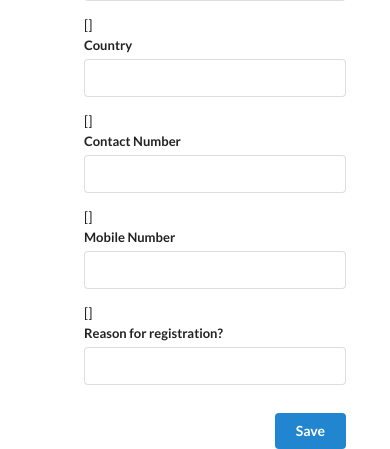
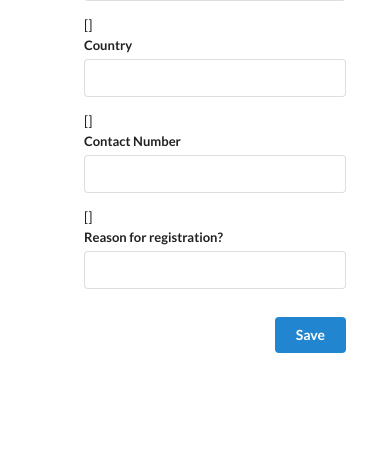
Before and after one commit to pije76/juhapura, a Django app: template juhapura/templates/matrimonial/basic_profile.html in a window 390 px wide. Shown: the part 1212-1661 px from the top of the page. After the commit the page ends 1565 px from the top, so only its background shows below. Run offline with Django 3.2, Linux system fonts and the light colour scheme; the template is opened without the code that fills it: most values are stand-ins (such as "Sample title", 1, 10 or a date in 2020); form fields are guessed from the names that the template uses; some libraries are stand-ins or nearby versions.

Commit message:
Removed mobile number

```diff
--- a/juhapura/matrimonial/forms.py
+++ b/juhapura/matrimonial/forms.py
@@ -29,8 +29,6 @@ class BasicProfileUpdateForm(forms.ModelForm):
     contact_no = forms.IntegerField(widget=forms.TextInput(
             attrs={'placeholder': 'Please provide contact number where one can get in touch with proposal'}
             ))
-
-    mobile_no = forms.IntegerField(widget=forms.TextInput())
 
     # city = forms.ChoiceField(forms.Select(attrs={'class': 'ui search dropdown'}))
     reason_registration = forms.ChoiceField(choices = Profile.reason_registration_list,
--- a/juhapura/matrimonial/models.py
+++ b/juhapura/matrimonial/models.py
@@ -552,9 +552,6 @@ class Profile(models.Model):
         blank=True,
         max_length=15)
 
-    mobile_no = models.CharField(
-        blank=True, null=True,
-        max_length=15)
 
     family_summary = models.TextField(null=True)
 
--- a/juhapura/templates/matrimonial/basic_profile.html
+++ b/juhapura/templates/matrimonial/basic_profile.html
@@ -113,11 +113,7 @@
       <label for="{{ form.contact_no.id_for_label }}">Contact Number</label>
       {{ form.contact_no }}
   </div>
-  <div class="field">
-      {{ form.mobile_no.errors }}
-      <label for="{{ form.mobile_no.id_for_label }}">Mobile Number</label>
-      {{ form.mobile_no }}
-  </div>
+
 </div>
 
 
```
Also changed, not shown: juhapura/matrimonial/migrations/0013_remove_profile_mobile_no.py (added).
